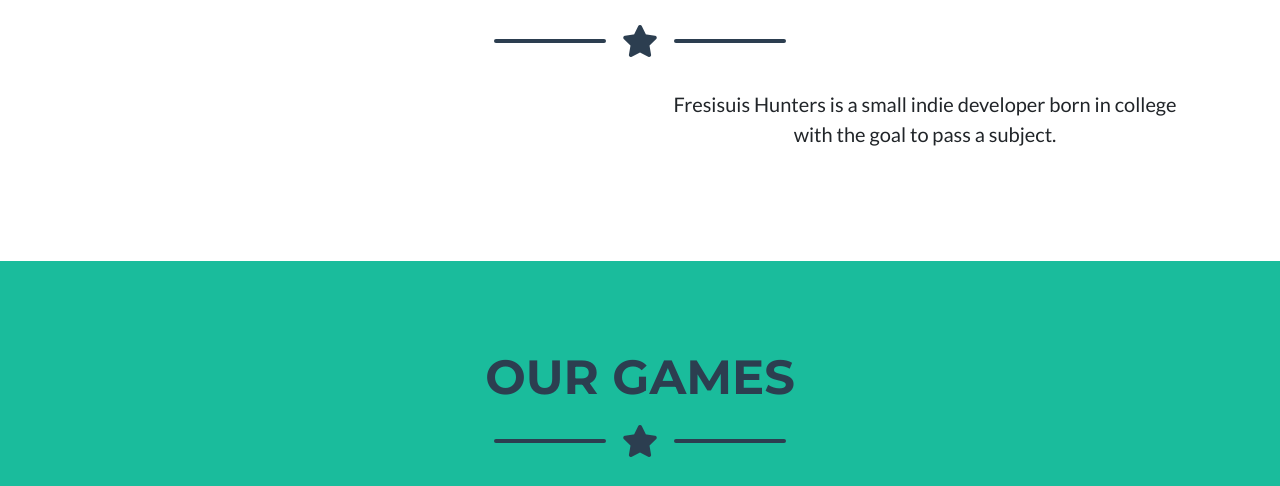
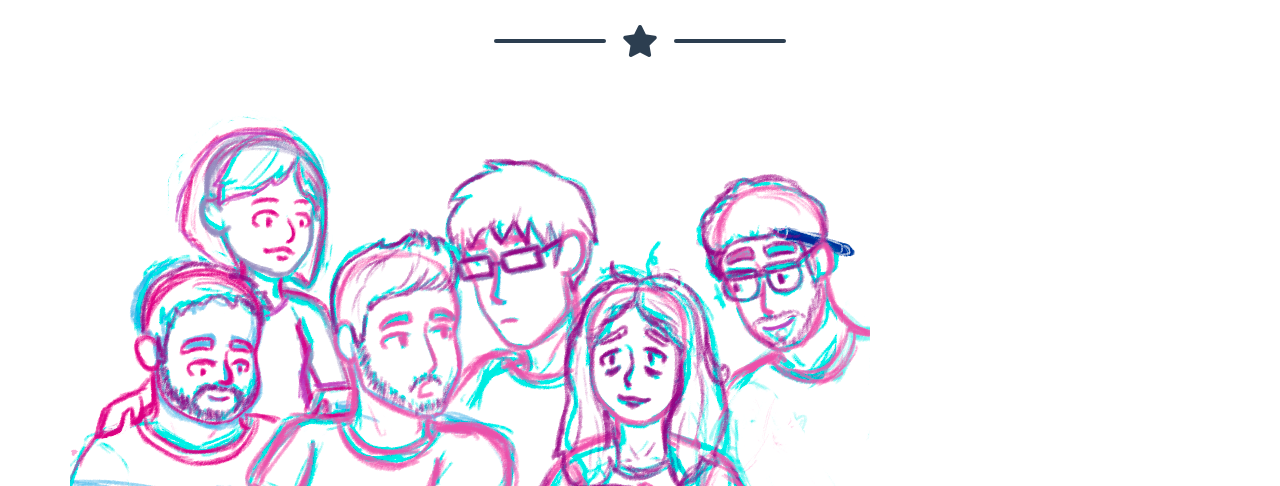
Before and after one commit to FresisuisHunters/portfolio, a website with bundled scripts: page index.html in a window 1280 px wide. Shown: the part 907-1393 px from the top of the page. Built offline with nearby package versions, Linux system fonts and the light colour scheme.

Commit message:
Dibujo del equipo en proceso metido en la web como placeholder

```diff
--- a/index.html
+++ b/index.html
@@ -7,6 +7,8 @@
   <meta name="viewport" content="width=device-width, initial-scale=1, shrink-to-fit=no">
   <meta name="description" content="">
   <meta name="author" content="">
+
+  <link rel="icon" href="img/iconWeb2.png">
 
   <title>Fresisuis Hunters</title>
 
@@ -92,6 +94,7 @@
 
       <!-- About Section Content -->
       <div class="row">
+        <img class ="img-fluid" src="img/team/team2.png">
         <div class="col-lg-6 text-center ml-auto">
           <p class="lead">Fresisuis Hunters is a small indie developer born in college with the goal to pass a subject.</p>
         </div>
@@ -126,6 +129,7 @@
                 <i class="fas fa-plus fa-3x"></i>
               </div>
             </div>
+            <!--<iframe src="https://fresisuishunters.github.io/BaggageAndGarbage/" frameborder="0"></iframe> -->
             <img class="img-fluid" src="img/logos/baggageAndGarbage.png" alt="">
           </div>
         </div>
```
Also changed, not shown: img/iconWeb.png (added), img/iconWeb2.png (added), img/team/team.jpg (added), img/team/team2.png (added).
